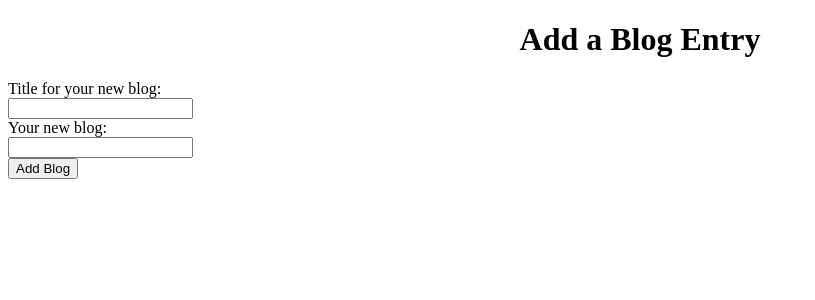
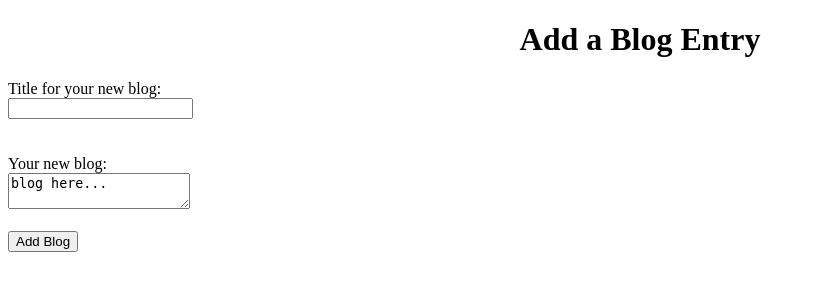
Before and after one commit to diai/build-a-blog, a Flask app: page /addpost in a window 1280 px wide. Shown: the part 26-326 px from the top of the page, without its empty margins (0-815 px from the left). Run offline with Flask 2, Linux system fonts and the light colour scheme.

Commit message:
made add blog post look better

```diff
--- a/templates/addpost.html
+++ b/templates/addpost.html
@@ -5,14 +5,18 @@
 {% block content %}
     <form method='post'>
         <label>
-            Title for your new blog: </label>
+            Title for your new blog:
+            <br/>
             <input type="text" name='blog_title' value='{{title}}' />
             <span class="error">{{title_error}}</span>
+            </label>
+            <br/><br/>
         <label>
-            Your new blog: </label>
-            <input type="text" name="blog_content" value='{{content}}'/>
+            Your new blog:
+            <br/>
+            <textarea name="blog_content" value='{{content}}'>blog here...</textarea>
             <span class="error">{{content_error}}</span>
-
+        </label><br/>
         <input type="submit" value='Add Blog' />
     </form>
 {% endblock %}
```
